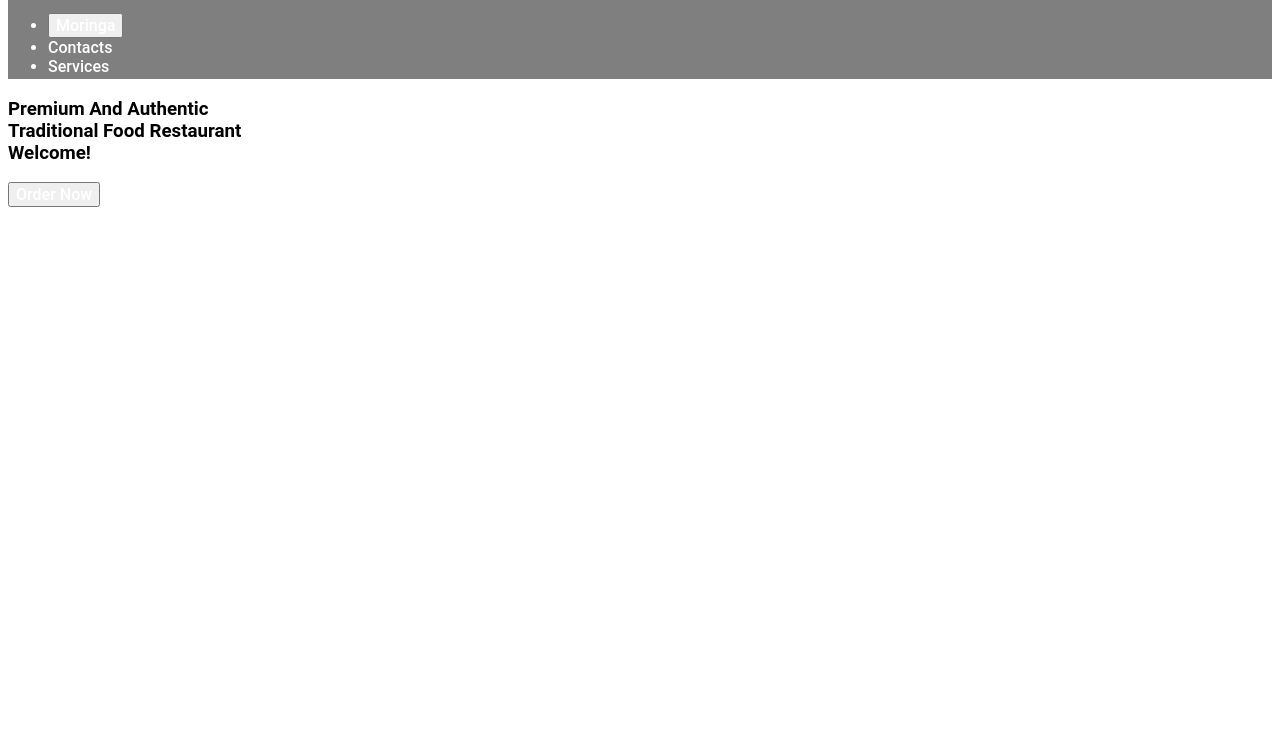
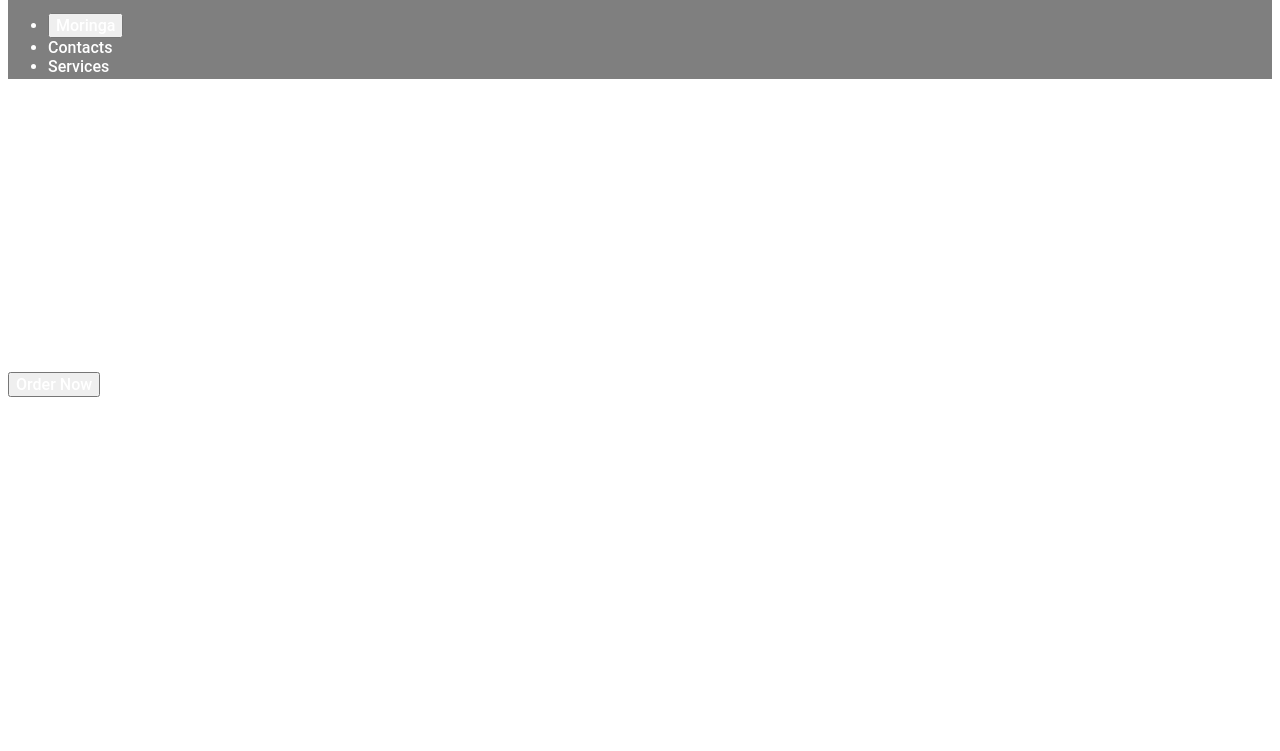
Before and after one commit to Mel-001/Letucce-Eats, a plain HTML site: page index.html in a window 1280 px wide. Shown: the part 49-800 px from the top of the page. Drawn offline with Linux system fonts and the light colour scheme.

Commit message:
the first section of the layout is added

```diff
--- a/index.css
+++ b/index.css
@@ -22,3 +22,12 @@ header {
     font-size: 16px;
     color: white;
     text-decoration: none;
+}
+
+
+.holder1 h3 {
+    color: #fff;
+    padding-top: 10rem;
+    padding-left: 6rem;
+    line-height: 2rem;
+}
```
